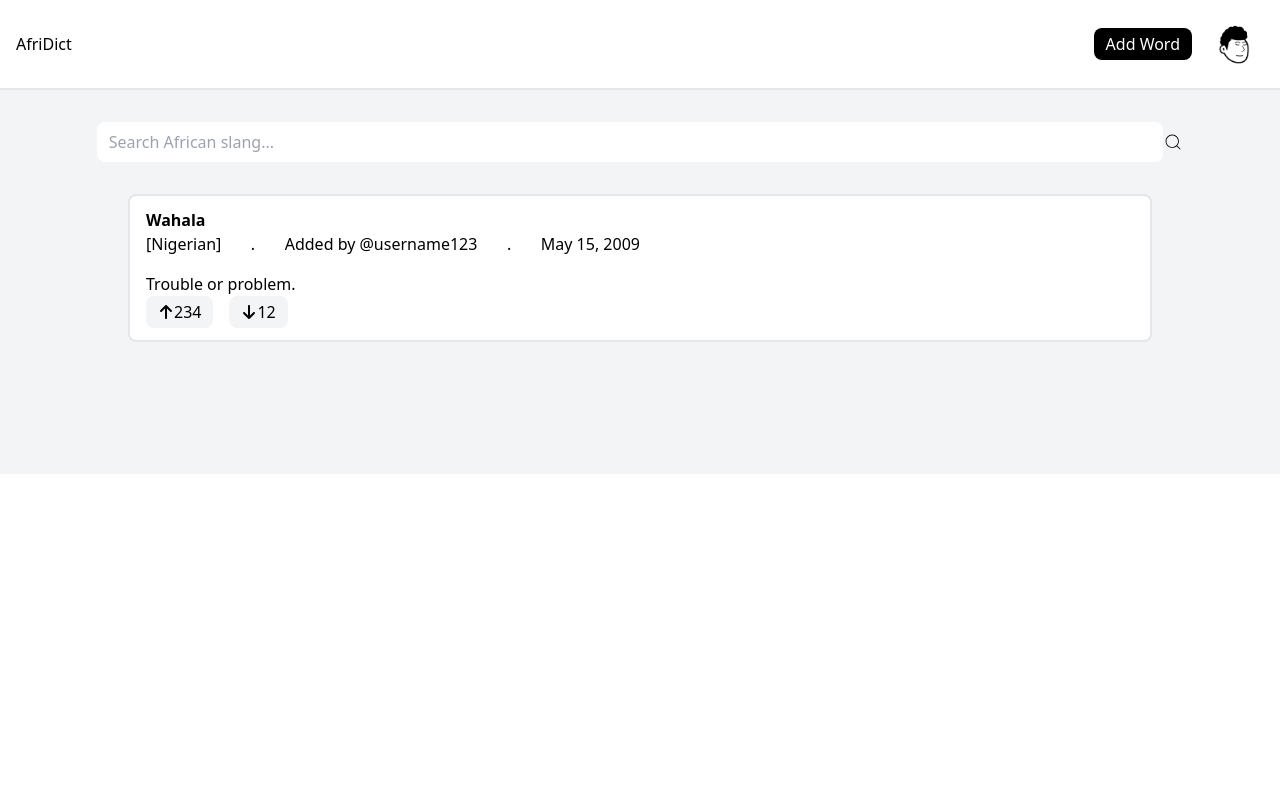
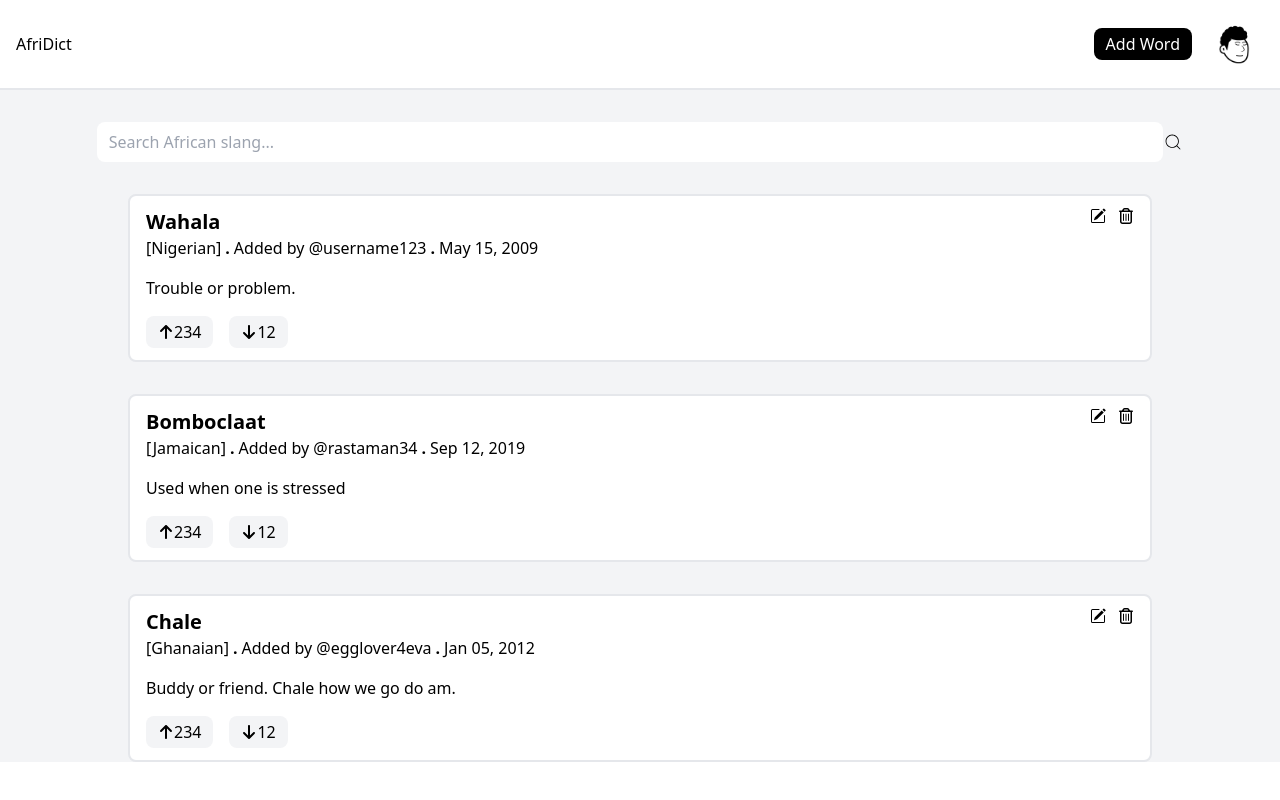
Before and after one commit to jibril04Afaa/african-urban-dict, a React (Create React App) app in the folder frontend/: page / in a window 1280 px wide. Built offline with nearby package versions, Linux system fonts and the light colour scheme.

Commit message:
finished word card

```diff
--- a/frontend/src/components/Hero.jsx
+++ b/frontend/src/components/Hero.jsx
@@ -14,7 +14,7 @@ const Hero = () => {
                 </div>
 
                 {/* Inner Hero Content */}
-                <div className="bg-gray-100 h-96">
+                <div className="bg-gray-100 h-auto">
                     <div>
                         <div>
                             <SearchBar/>
@@ -31,6 +31,22 @@ const Hero = () => {
                         dateAdded = "May 15, 2009"
                         wordDef = "Trouble or problem. "
                         />
+
+                        <WordCard
+                        wordTitle = "Bomboclaat"
+                        origin = "Jamaican"
+                        username = "rastaman34"
+                        dateAdded = "Sep 12, 2019"
+                        wordDef = "Used when one is stressed "
+                        />
+
+                        <WordCard
+                        wordTitle = "Chale"
+                        origin = "Ghanaian"
+                        username = "egglover4eva"
+                        dateAdded = "Jan 05, 2012"
+                        wordDef = "Buddy or friend. Chale how we go do am. "
+                        />
                     </div>
 
                 </div>
--- a/frontend/src/reusable-components/WordCard.jsx
+++ b/frontend/src/reusable-components/WordCard.jsx
@@ -1,5 +1,7 @@
 import { FaArrowUp } from "react-icons/fa6";
 import { FaArrowDown } from "react-icons/fa6";
+import { FaRegTrashCan } from "react-icons/fa6";
+import { BsPencilSquare } from "react-icons/bs";
 
 const WordCard = (props) => {
   return (
@@ -10,19 +12,23 @@ const WordCard = (props) => {
                     <div className="flex justify-between">
                         {/* Word Title */}
                         <div>
-                            <p className="font-bold">{props.wordTitle}</p>
+                            <p className="font-bold text-xl">{props.wordTitle}</p>
                         </div>
 
                         {/* Buttons */}
-                        <div>
+                        <div className="flex gap-3">
                             {/* Edit */}
-                            <div></div>
+                            <div className="cursor-pointer">
+                                <BsPencilSquare/>
+                            </div>
                             {/* Delete */}
-                            <div></div>
+                            <div className="cursor-pointer">
+                                <FaRegTrashCan/>
+                            </div>
                         </div>
                     </div>
 
-                    <div className="flex justify-between w-6/12">
+                    <div className="flex gap-1 ">
                         {/* Origin */}
                         <div>
                             <p>{'[' + props.origin + ']'}</p>
@@ -30,7 +36,7 @@ const WordCard = (props) => {
 
                         {/* Separator */}
                         <div>
-                            <p>.</p>
+                            <p className="font-bold">.</p>
                         </div>
 
                         {/* Added by */}
@@ -40,7 +46,7 @@ const WordCard = (props) => {
 
                         {/* Separator */}
                         <div>
-                            <p>.</p>
+                            <p className="font-bold">.</p>
                         </div>
 
                         {/* Date added */}
@@ -57,9 +63,9 @@ const WordCard = (props) => {
                     </div>
 
                    {/* Like & dislike buttons */}
-                   <div className="flex gap-4">
+                   <div className="flex gap-4 pt-4">
                     {/* Like */}
-                    <div className="border-0 pl-3 pr-3 pt-1 pb-1 rounded-lg flex justify-center items-center bg-gray-100">
+                    <div className="border-0 pl-3 pr-3 pt-1 pb-1 rounded-lg flex justify-center items-center bg-gray-100 cursor-pointer">
                         {/* Like button */}
                         <div>
                             <FaArrowUp/>
@@ -71,7 +77,7 @@ const WordCard = (props) => {
                     </div>
 
                     {/* Dislike */}
-                    <div className="border-0 pl-3 pr-3 pt-1 pb-1 rounded-lg flex justify-center items-center bg-gray-100">
+                    <div className="border-0 pl-3 pr-3 pt-1 pb-1 rounded-lg flex justify-center items-center bg-gray-100 cursor-pointer">
                         {/* Dislike button */}
                         <div>
                             <FaArrowDown/>
```
